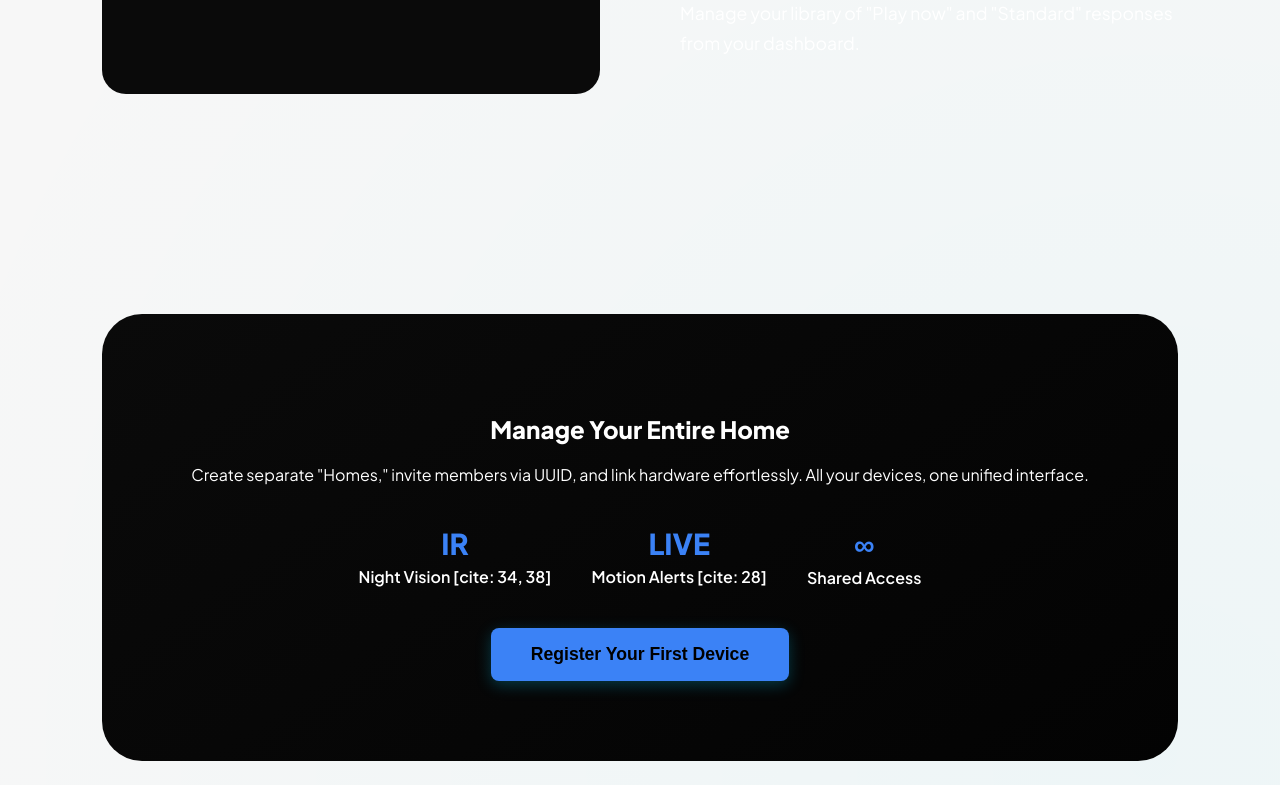
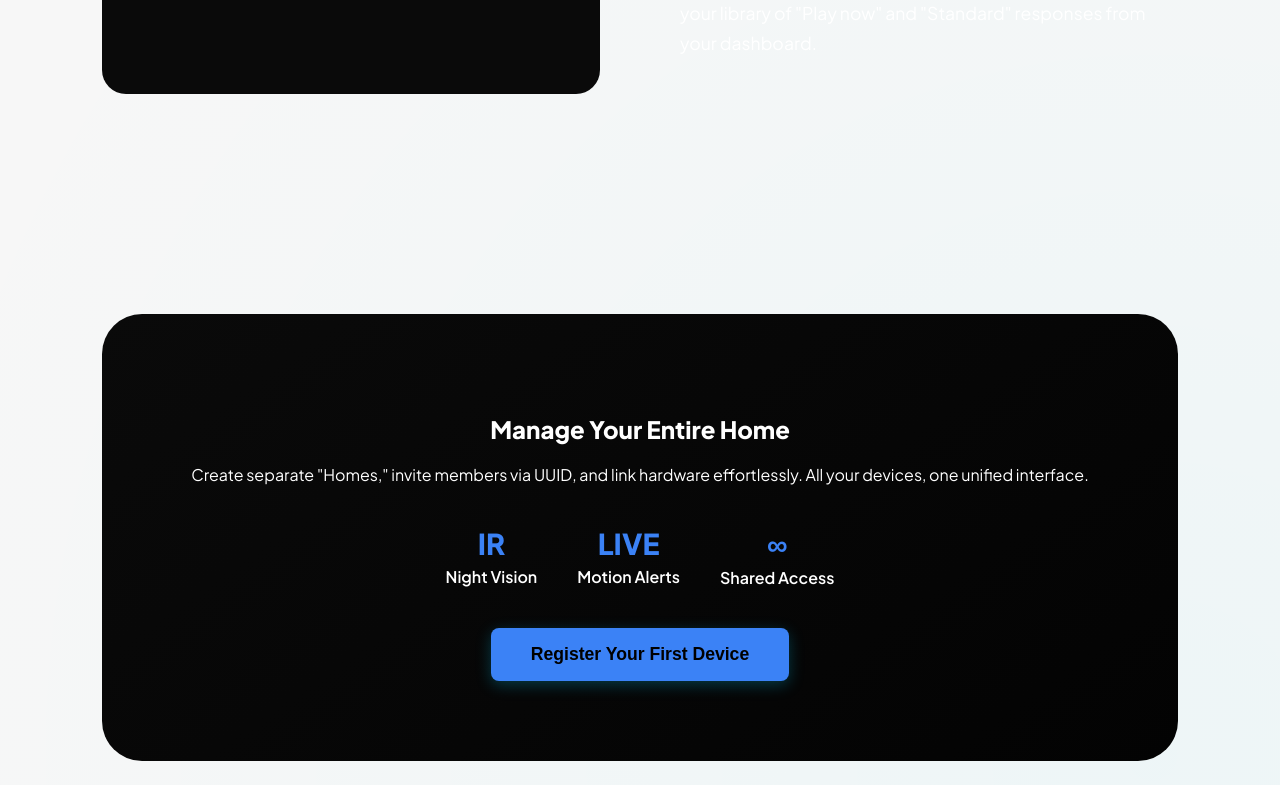
Before and after one commit to ahsmr/DoorIQWeb, a React (Vite) app in the folder DoorIQWeb/: page / in a window 1280 px wide. Shown: the part 2308-3093 px from the top of the page. Built offline with nearby package versions, Linux system fonts and the light colour scheme; no server answers.

Commit message:
removed the cites

```diff
--- a/DoorIQWeb/src/pages/LandingPage.jsx
+++ b/DoorIQWeb/src/pages/LandingPage.jsx
@@ -83,17 +83,17 @@ const LandingPage = ({ onGetStarted, onLogin, onNavigateToAbout }) => {
           <div className="bento-card">
             <div className="icon">📡</div>
             <h3>Edge Computing</h3>
-            <p>Built on the Raspberry Pi Zero 2W[cite: 20, 31]. Local motion sensing and IR camera processing at the source[cite: 28, 35].</p>
+            <p>Built on the Raspberry Pi Zero 2W. Local motion sensing and IR camera processing at the source.</p>
           </div>
           <div className="bento-card">
             <div className="icon">🎙️</div>
             <h3>LiveKit Bridge</h3>
-            <p>Instant two-way audio[cite: 16]. Talk to visitors through your browser and hear them via the Pi's cloud-connected mic[cite: 23, 49].</p>
+            <p>Instant two-way audio. Talk to visitors through your browser and hear them via the Pi's cloud-connected mic.</p>
           </div>
           <div className="bento-card wide">
             <div className="icon">⚡</div>
             <h3>Supabase Realtime</h3>
-            <p>Database and Auth managed via Supabase[cite: 24, 47]. Get instant notifications for motion events and doorbell presses across all your linked devices[cite: 28, 39].</p>
+            <p>Database and Auth managed via Supabase. Get instant notifications for motion events and doorbell presses across all your linked devices.</p>
           </div>
         </div>
       </section>
@@ -104,8 +104,8 @@ const LandingPage = ({ onGetStarted, onLogin, onNavigateToAbout }) => {
             <div className="tag">Live Interaction</div>
             <h3>Communicate in Real-Time</h3>
             <p>
-              Use the LiveKit-powered hub to speak directly to your Raspberry Pi speaker[cite: 23, 40].
-              Whether it’s a delivery person or a friend, the real-time room ensures your voice is heard instantly[cite: 4, 16].
+              Use the LiveKit-powered hub to speak directly to your Raspberry Pi speaker.
+              Whether it’s a delivery person or a friend, the real-time room ensures your voice is heard instantly.
             </p>
           </div>
           <div className="feature-ui-box">
@@ -121,7 +121,7 @@ const LandingPage = ({ onGetStarted, onLogin, onNavigateToAbout }) => {
             <div className="tag">Automation</div>
             <h3>Prerecorded Intelligence</h3>
             <p>
-              Not available? Record custom voice notes to play automatically when the doorbell button is pressed[cite: 39].
+              Not available? Record custom voice notes to play automatically when the doorbell button is pressed.
               Manage your library of "Play now" and "Standard" responses from your dashboard.
             </p>
           </div>
@@ -139,8 +139,8 @@ const LandingPage = ({ onGetStarted, onLogin, onNavigateToAbout }) => {
           <h2>Manage Your Entire Home</h2>
           <p>Create separate "Homes," invite members via UUID, and link hardware effortlessly. All your devices, one unified interface.</p>
           <div className="stats-row">
-            <div className="stat-item"><span>IR</span>Night Vision [cite: 34, 38]</div>
-            <div className="stat-item"><span>LIVE</span>Motion Alerts [cite: 28]</div>
+            <div className="stat-item"><span>IR</span>Night Vision </div>
+            <div className="stat-item"><span>LIVE</span>Motion Alerts </div>
             <div className="stat-item"><span>∞</span>Shared Access</div>
           </div>
           <button onClick={onGetStarted} className="btn-get-started btn-large">Register Your First Device</button>
```
